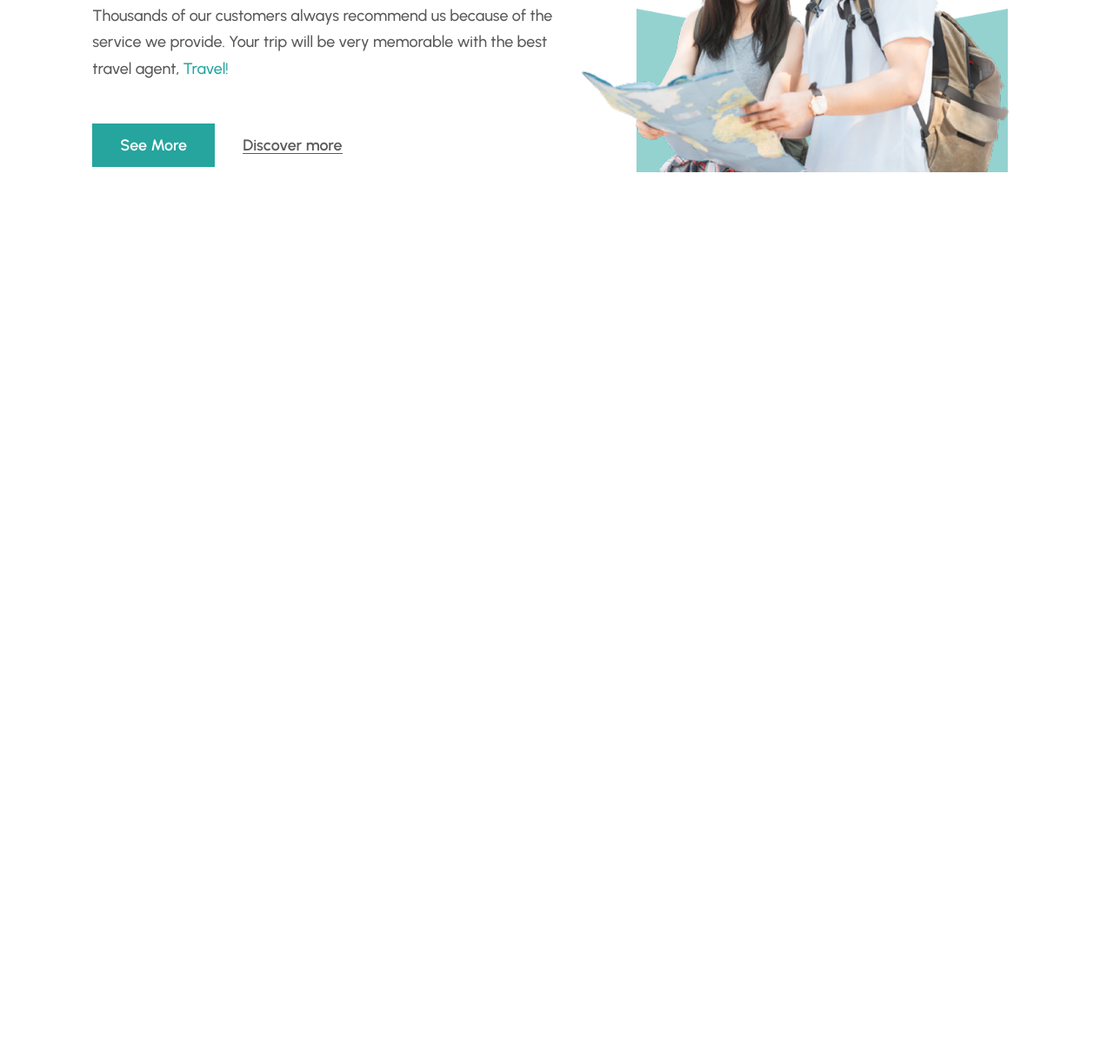
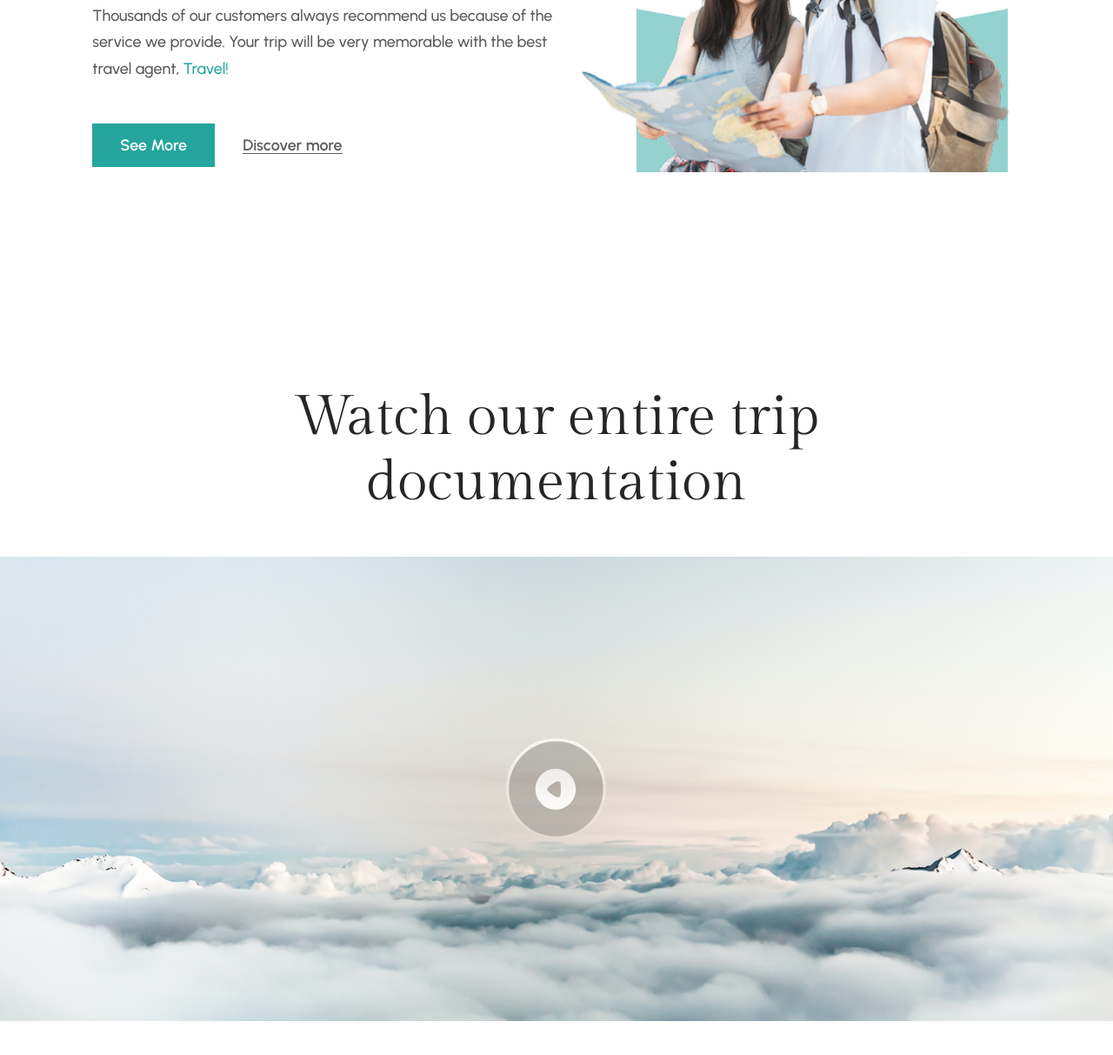
Before and after one commit to haedaraedeeb-stack/Landing-Page, a plain HTML site: page index.html in a window 1280 px wide. Shown: the part 3780-4993 px from the top of the page at 87% size. Before the commit the page ends 4133 px from the top, so only its background shows below. Drawn offline with Linux system fonts and the light colour scheme.

Commit message:
add section 4

```diff
--- a/assets/css/style.css
+++ b/assets/css/style.css
@@ -512,6 +512,54 @@ nav .fa-bars {
 
 /* ================= Sectio 4 ================= */
 
+.documentaion {
+  display: flex;
+  align-items: center;
+  justify-content: center;
+  flex-direction: column;
+  padding-top: clamp(48px, 7vw, 100px);
+  padding-bottom: clamp(48px, 7vw, 100px);
+  gap: 48px;
+}
+.documentaion h2 {
+  max-width: 680px;
+  border-width: 0.2px;
+  font-weight: 400;
+  font-size: clamp(40px, 5vw, 72px);
+  line-height: 1.17;
+  letter-spacing: 0%;
+  text-align: center;
+  color: #262626;
+}
+
+.video {
+  width: 100%;
+  position: relative;
+}
+
+.video > img  {
+  display: block;
+  width: 100%;
+  min-height: 220px;
+  max-width: 100%;
+  height: auto;
+}
+
+.play-btn {
+  position: absolute;
+  top: 50%;
+  left: 50%;
+  transform: translate(-50%, -50%);
+  width: clamp(60px, 9.1vw, 131px);
+}
+
+.play-btn img {
+  display: block;
+  width: 100%;
+  height: auto;
+}
+
+
 /* ================= RESPONSIVE ================= */
 
 @media (max-width: 768px) {
@@ -666,4 +714,13 @@ nav .fa-bars {
   .discover .discover-header p {
     font-size: 16px;
   }
+
+  .documentaion h2 {
+      padding: 0px 20px;
+      margin-top: 24px;
+  }
+
+  .documentaion {
+    padding-top: 32px;
+  }
 }
--- a/index.html
+++ b/index.html
@@ -205,6 +205,16 @@
           <img class="shape" src="./assets/imgs/Shape.png" alt="" />
         </div>
       </section>
+
+      <section class="documentaion">
+        <h2>Watch our entire trip documentation</h2>
+        <div class="video">
+          <img src="./assets/imgs/sky.png"  class="sky" alt="sky-img">
+          <a href="#" class="play-btn">
+            <img src="./assets/imgs/Playbutton.svg" alt="">
+          </a>
+        </div>
+      </section>
     </main>
   </body>
 </html>
```
Also changed, not shown: assets/imgs/Playbutton.svg (added), assets/imgs/button.png (added), assets/imgs/sky.png (added).
